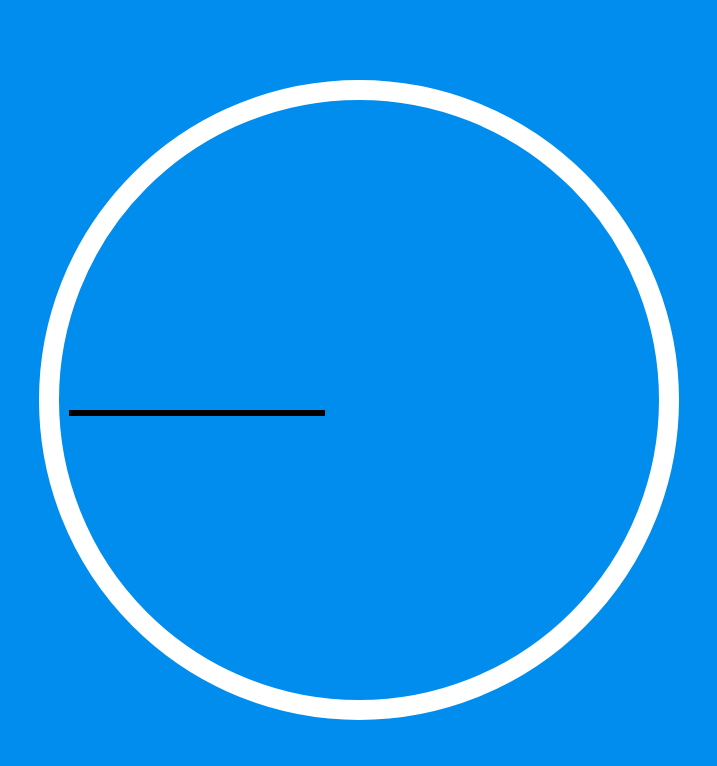
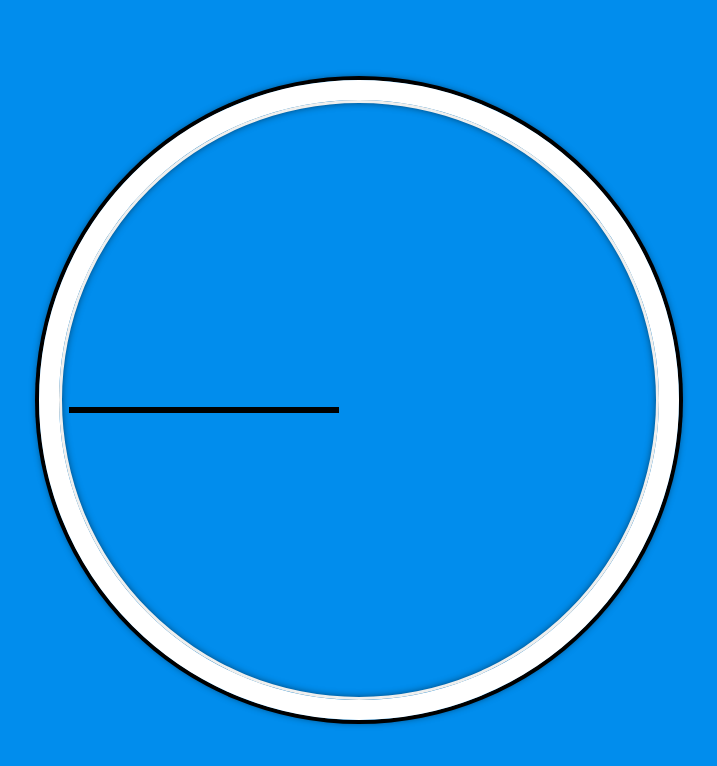
Before and after one commit to Asilo5/vanilla-js-clock-2, a plain HTML site: page index.html in a window 1280 px wide. Shown: the whole page, without its empty margins (281-998 px from the left). Drawn offline with Linux system fonts and the light colour scheme.

Commit message:
Add shadow to the main clock class and start styling the clock face

```diff
--- a/style.css
+++ b/style.css
@@ -21,10 +21,24 @@ body {
     border: 20px solid white;
     border-radius: 50%;
     margin: 50px auto;
+    position: relative;
+    /* padding: 2em; */
+    box-shadow:
+      0 0 0px 4px rgba(0, 0, 0, 1),
+      inset 0 0 0 3px #efefee,
+      inset 0 0 10px black,
+      0 0 10px rgba(0, 0, 0, 2);
+}
+
+.clock-face {
+    position: relative;
+    width: 100%;
+    height: 100%;
+    transform: translateY(-3px);
 }
 
 .hand {
-    width: 20%;
+    width: 45%;
     height: 6px;
     background-color: black;
     position: absolute;
```
